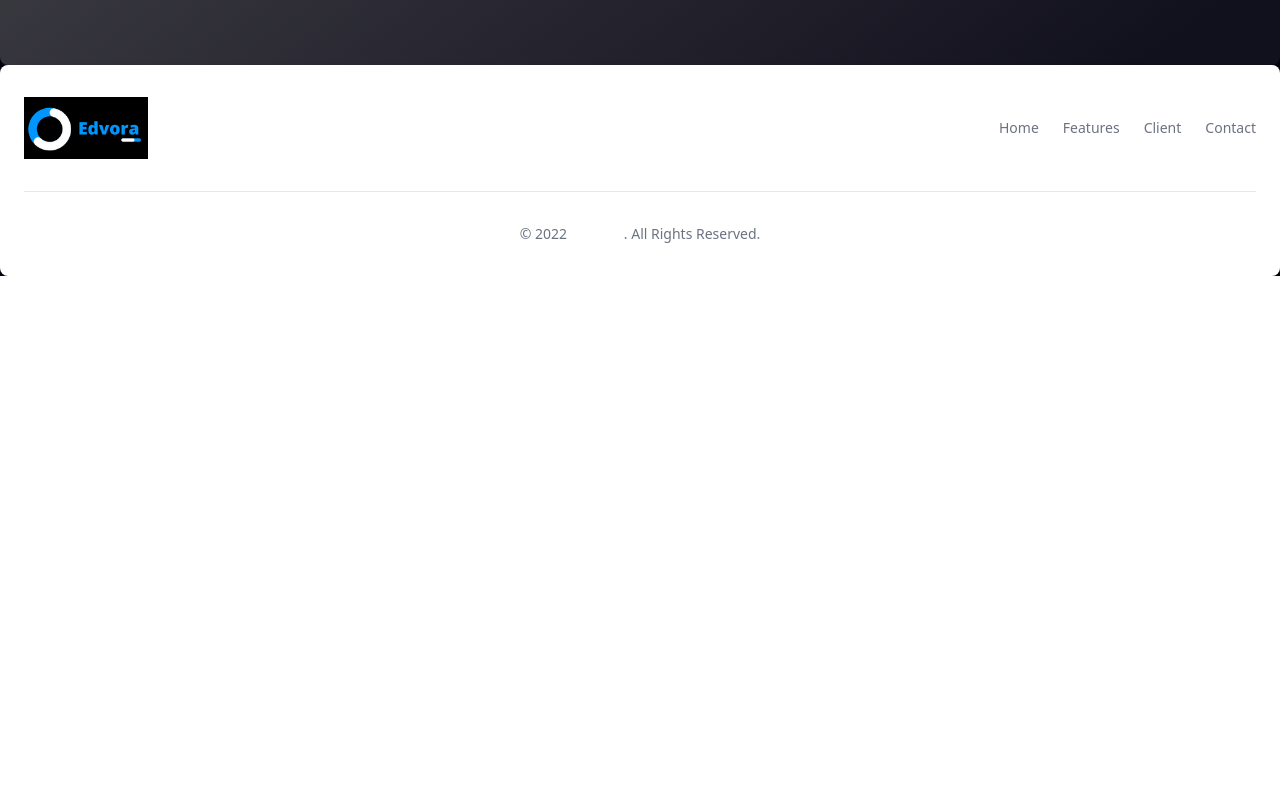
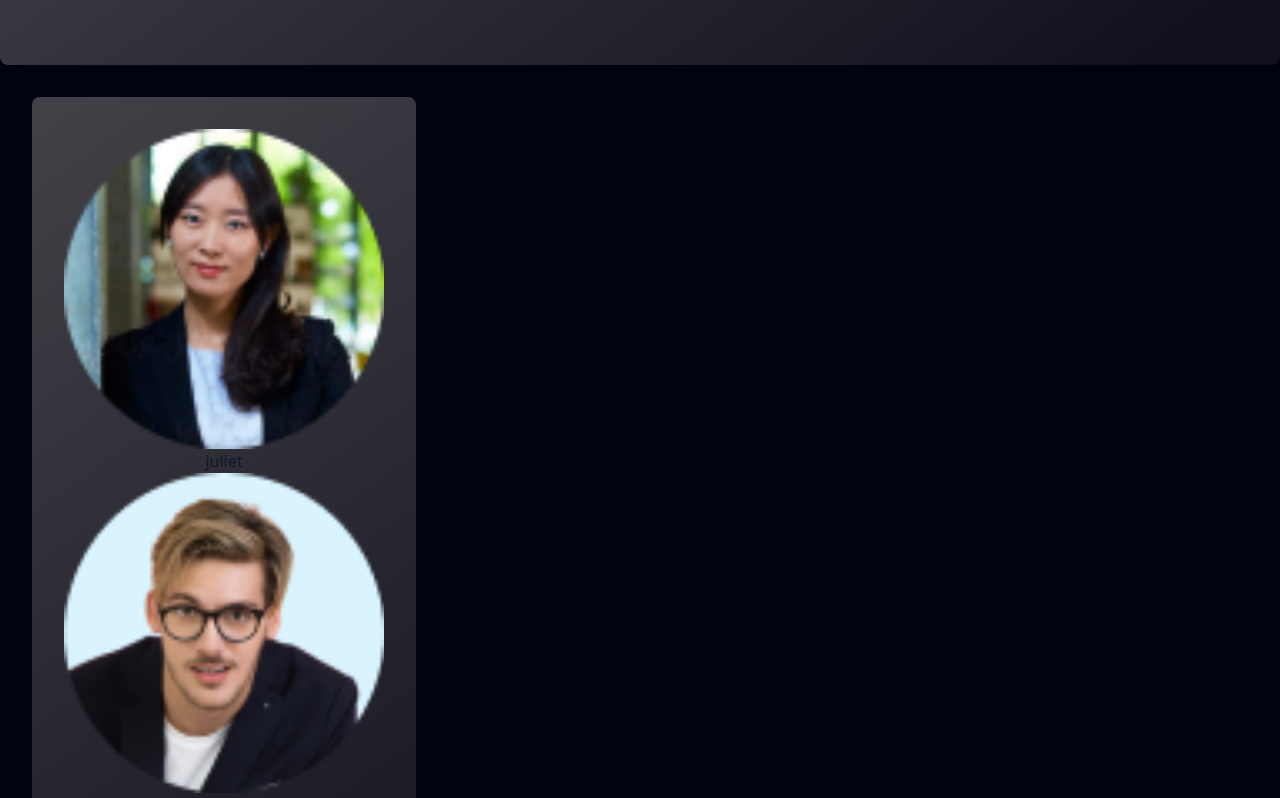
Before and after one commit to rambok33/OrderTracking, a React (Vite) app: page / in a window 1280 px wide. Shown: the part 1580-2378 px from the top of the page. Before the commit the page ends 1856 px from the top, so only its background shows below. Built offline with nearby package versions, Linux system fonts and the light colour scheme; no server answers.

Commit message:
FooterUp Script Added

```diff
--- a/src/App.jsx
+++ b/src/App.jsx
@@ -7,7 +7,7 @@ import Navbar from './components/Navbar';
 import Stats from './components/Stats';
 import Trackpanel from './components/Trackpanel';
 import OrderFetched from './components/OrderFetched';
-
+import Footerup from './components/Footerup';
 
 
 
@@ -31,6 +31,7 @@ const App = () =>
           <Stats/>
           <Trackpanel/>
          <OrderFetched/>
+         <Footerup/>
           <Footer/>
 
       </div>
--- /dev/null
+++ b/src/components/Footerup.jsx
@@ -0,0 +1,23 @@
+import React from 'react'
+import { people01,people02,people03 } from '../assets'
+const Footerup = () => {
+  return (
+    <div className="w-full rounded-lg   shadow-md ">
+
+
+    <div  className=" border-blue-500">
+    <dl className="grid grid-cols-2 gap-8 p-4 mx-auto max-w-screen-xl text-gray-900 sm:grid-cols-3 xl:grid-cols-6 dark:text-white sm:p-8">
+        <div className="p-4 bg-black-gradient rounded-lg md:p-8 " >
+        <div className="flex flex-col justify-center items-center"><img src={people01} alt='mainpagephoto' className='w-[100%] h-[100%] relative z-[5]' />juliet</div>
+        <div className="flex flex-col justify-center items-center"><img src={people02} alt='mainpagephoto' className='w-[100%] h-[100%] relative z-[5]' />Sam</div>
+        <div className="flex flex-col justify-center items-center"><img src={people03} alt='mainpagephoto' className='w-[100%] h-[100%] relative z-[5]' />Odoku</div>
+
+        </div>
+    </dl>
+
+    </div>
+</div>
+  )
+}
+
+export default Footerup
```
